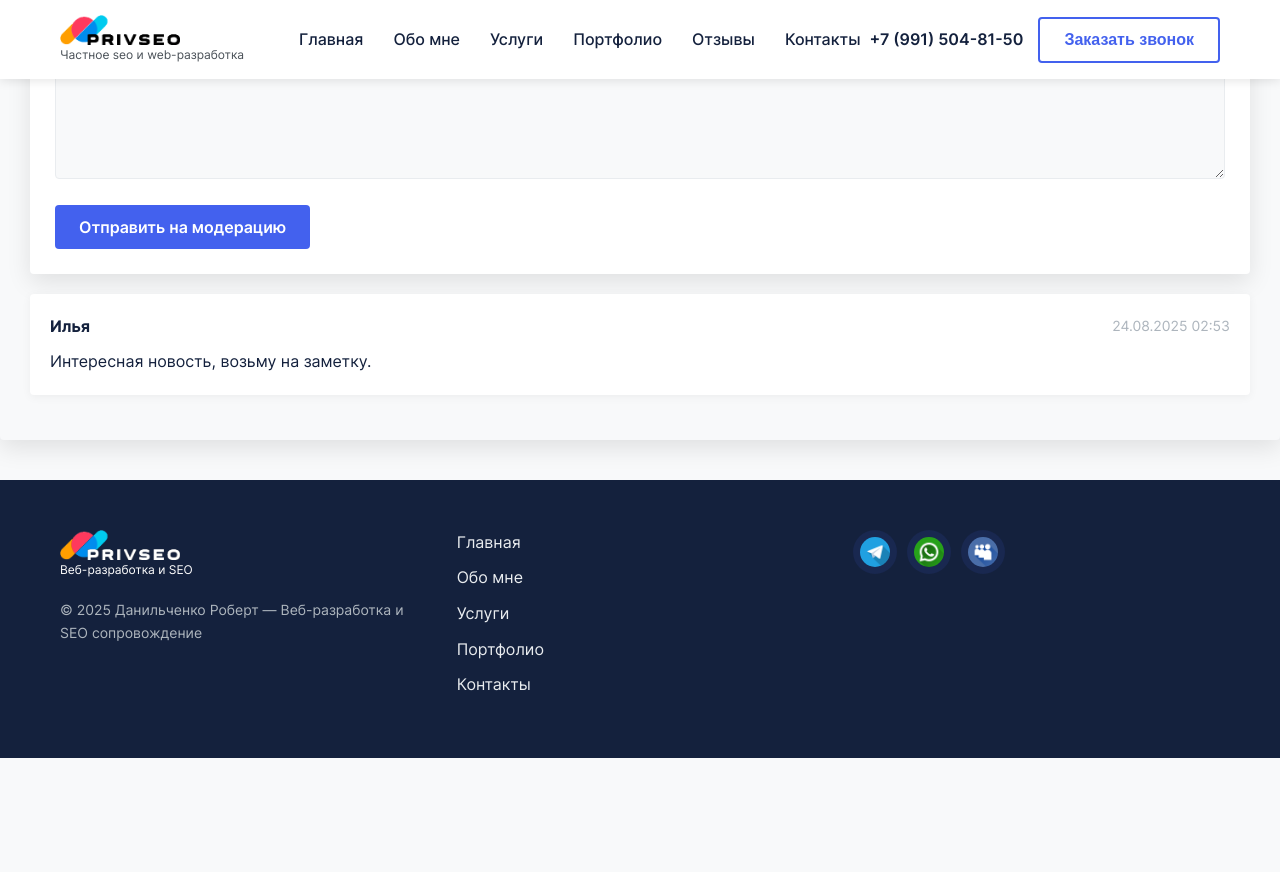
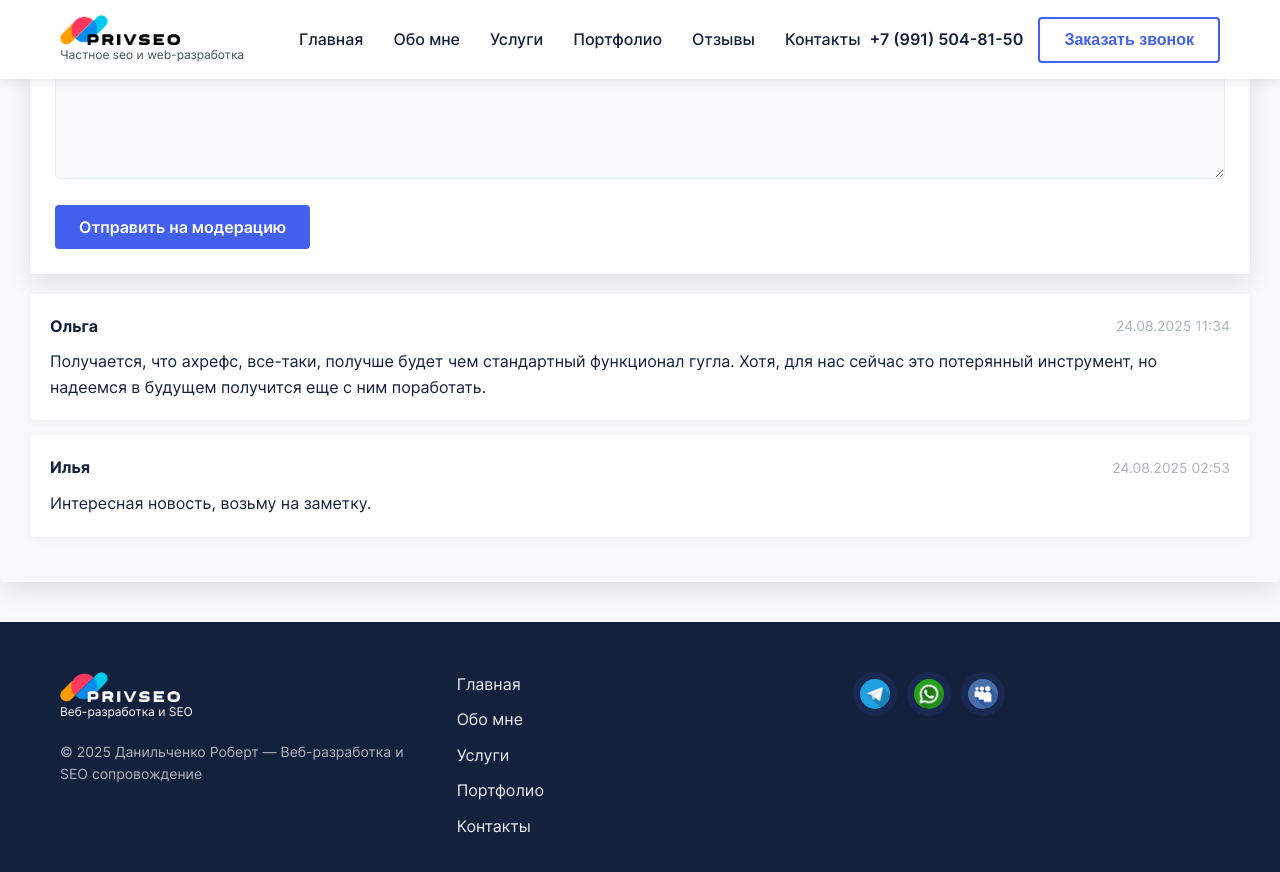
Before and after one commit to PrivateSeo/privateseo.github.io, a Jekyll site: the page built from _posts/news/2025-07-24-besplatnye-instrumenty-seo-ot-google.md, in a window 1280 px wide and 900 px high, scrolled down 8100 px. Shown: the top 872 px of the window. Built offline with Jekyll 4.4.1, drawn with Linux system fonts in a browser that asks for light colours; before the commit the page ends 8858 px from its top, so only the background shows below that.

Commit message:
Approved comment

```diff
--- a/_data/comments/084bf23469c74448.json
+++ b/_data/comments/084bf23469c74448.json
@@ -4,5 +4,11 @@
     "text": "Интересная новость, возьму на заметку.",
     "status": "approved",
     "date": "2025-08-24T02:53:50.738Z"
+  },
+  {
+    "author": "Ольга",
+    "text": "Получается, что ахрефс, все-таки, получше будет чем стандартный функционал гугла. Хотя, для нас сейчас это потерянный инструмент, но надеемся в будущем получится еще с ним поработать.",
+    "status": "approved",
+    "date": "2025-08-24T11:34:08.284Z"
   }
 ]
```
